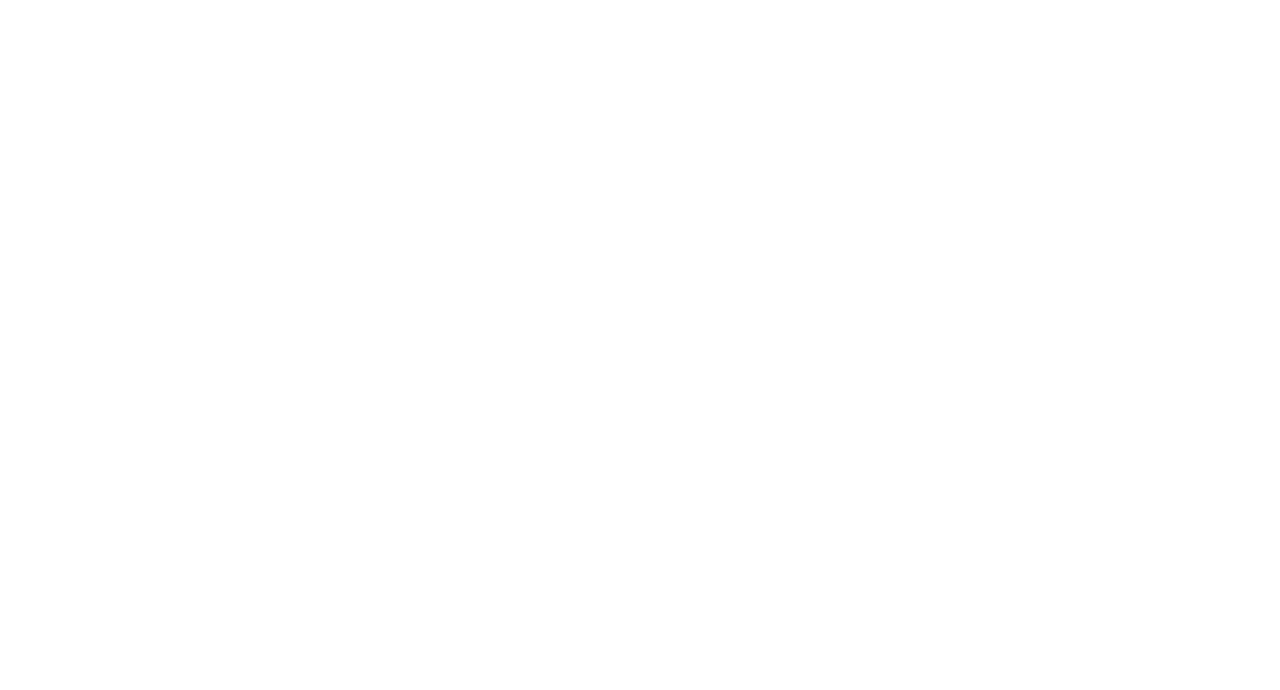
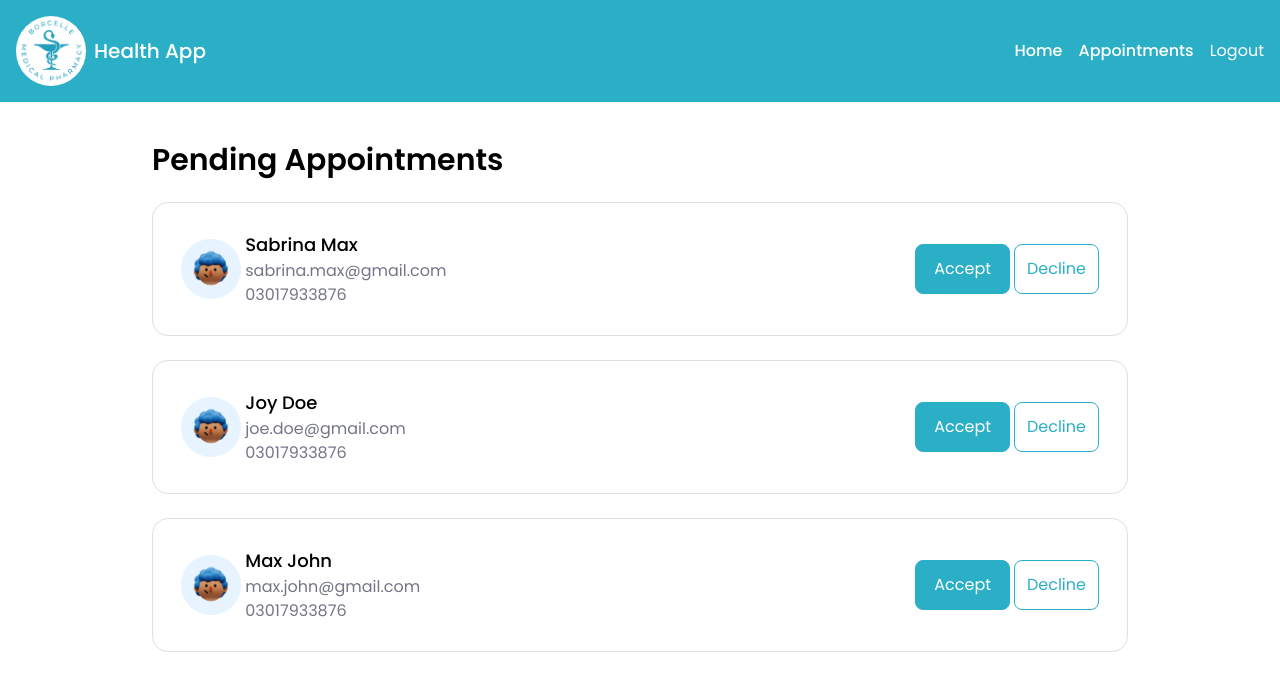
Before and after one commit to muneebaa/devathonProject, a React (Vite) app in the folder frontend/: page /doctor in a window 1280 px wide. Before the commit this address had no page. Shown: the top 690 px of the page. Built offline with nearby package versions, Linux system fonts and the light colour scheme.

Commit message:
DoctorHome added

```diff
--- a/frontend/src/App.jsx
+++ b/frontend/src/App.jsx
@@ -9,6 +9,7 @@
 import { Provider } from "react-redux";
 import PatientHome from "./pages/PatientHome";
 import { ToastContainer } from "react-toastify";
+import DoctorHome from "./pages/DoctorHome";
 
 function App() {
   return (
@@ -41,6 +42,14 @@
               </PublicRoute>
             }
           />
+          <Route
+            path="/doctor"
+            element={
+              <PublicRoute>
+                <DoctorHome />
+              </PublicRoute>
+            }
+          />
           {/* <Route
             path="/"
             element={
```
